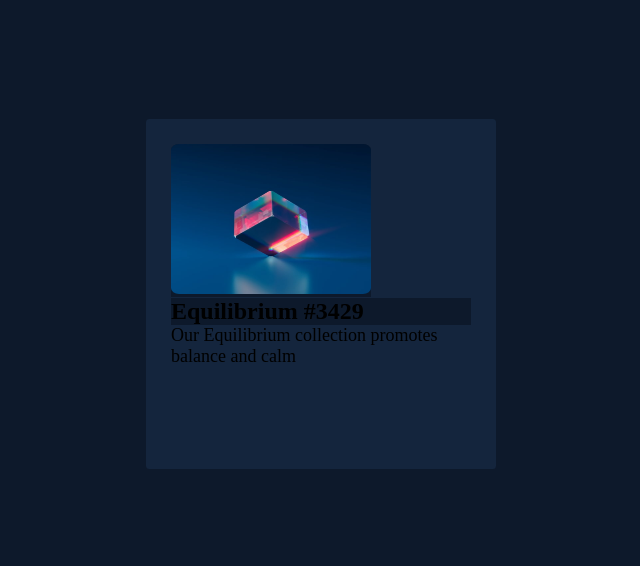
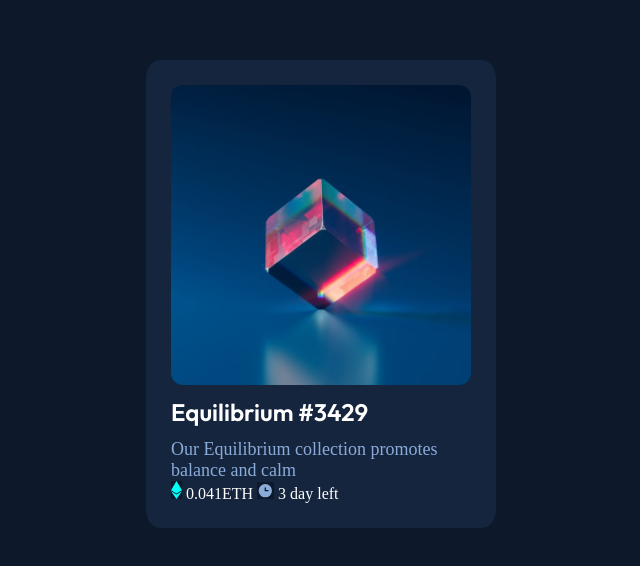
Before and after one commit to mitrasheamuskhanal/Nft, a plain HTML site: page index.html in a window 1280 px wide. Shown: the part 106-672 px from the top of the page, without its empty margins (319-959 px from the left). Drawn offline with Linux system fonts and the light colour scheme.

Commit message:
added icons

```diff
--- a/Css/style.css
+++ b/Css/style.css
@@ -1,39 +1,58 @@
-*{
+@import url("https://fonts.googleapis.com/css2?family=Outfit:wght@300;400;600&display=swap");
+
+* {
     padding: 0px;
     margin: 0px;
-    background-color:hsl(217, 54%, 11%) ;
+    background-color: hsl(217, 54%, 11%);
 }
 
-.Bigbox{
-    display:flex;
-    justify-content:center;
-    align-items:center;
-    min-height:100vh;
-    width:100%;
+.Bigbox {
+    display: flex;
+    justify-content: center;
+    align-items: center;
+    min-height: 100vh;
+    width: 100%;
 }
-.Smallbox{
+
+.Smallbox {
     width: 300px;
     background: hsl(216, 50%, 16%);
-    height: 300px;
-    border-radius: 1%;
+
     top: 50px;
     right: 60px;
     padding: 25px;
     margin: 25px;
-    justify-content:center;
+    color: white;
+    border-radius: 4%;
+    /* justify-content:center; */
     /* align-items:center; */
+}
 
-
-}
 .Smallbox p {
     background: none;
-    color: White: hsl(0, 0%, 100%);
-    font-size:18px;
-    border-radius:4%
+    color: hsl(215, 51%, 70%);
+    font-size: 18px;
 }
-.image img{
-    width: 200px;
-    height: 150px;
+
+.Smallbox h2 {
+    font-family: "Outfit", sans-serif;
+    font-weight: 600;
+    padding: 12px 0;
+    background: none;
+}
+
+.image img {
+    background: none;
     border-radius: 4%;
-
+    max-width: 100%;
+    display: block;
 }
+.asset{
+    background: none;
+}
+.eth{
+    background: none;
+}
+.days{
+    background: none;
+}
--- a/index.html
+++ b/index.html
@@ -15,6 +15,13 @@
         </span>
         <h2>Equilibrium #3429</h2>
         <p>Our Equilibrium collection promotes balance and calm</p>
+        <span class="asset">
+            <span class="eth">
+                <img src="./images/icon-ethereum.svg" alt="ethereum">
+                 0.041ETH
+            </span>
+            <span class="days"> <img src="./images/icon-clock.svg" alt="clock" srcset=""> 3 day left</span>
+        </span>
 
     </div>
    </div>
```
